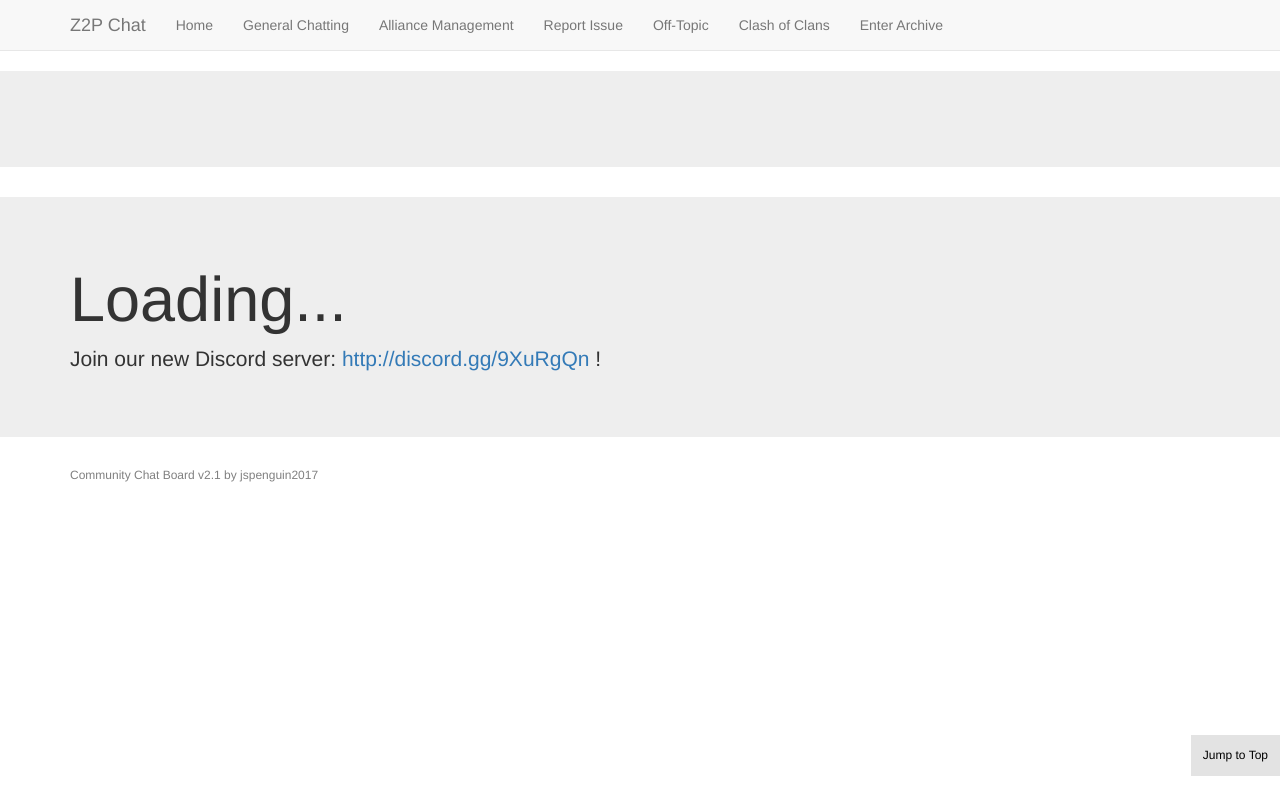
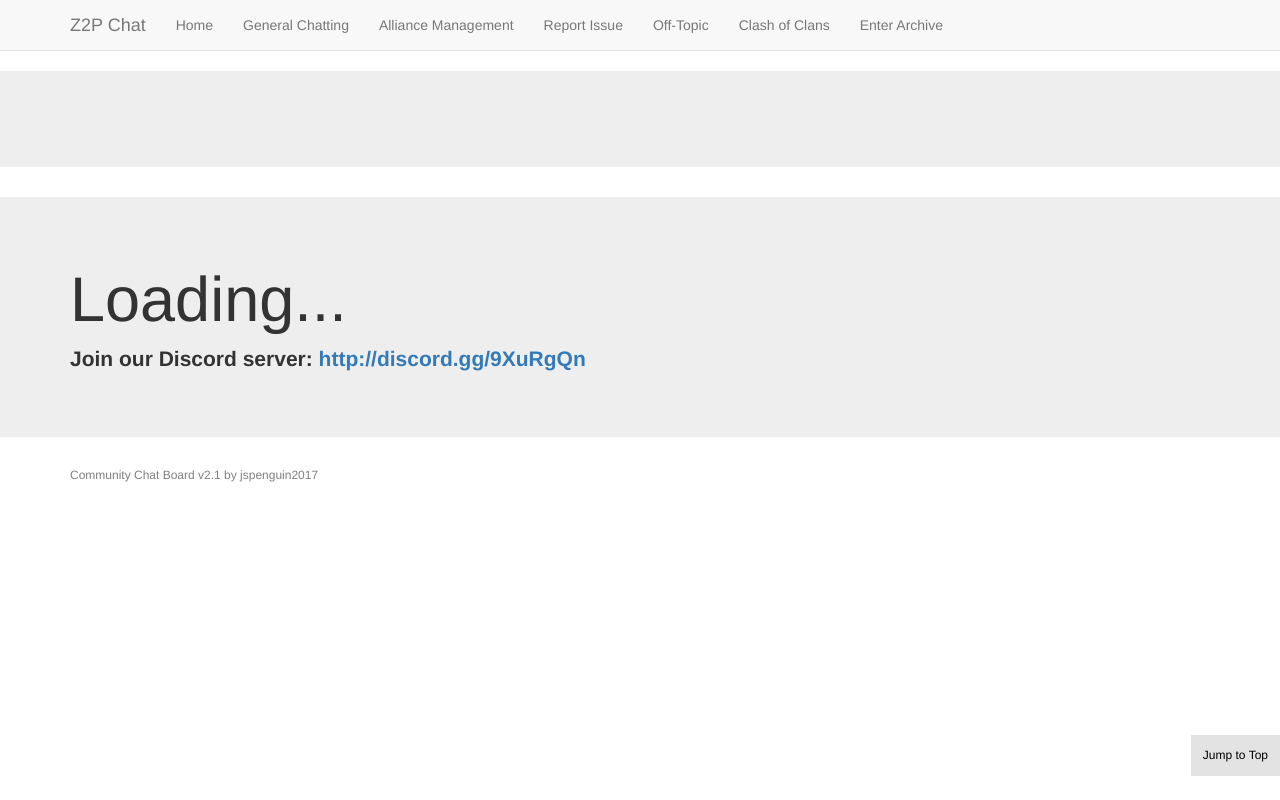
Before and after one commit to X01X012013/z2p, a plain HTML site: page ChatCore.html in a window 1280 px wide. Drawn offline with nearby package versions, Linux system fonts and the light colour scheme; a script that the page names is missing.

Commit message:
Update ChatCore.html

```diff
--- a/ChatCore.html
+++ b/ChatCore.html
@@ -52,11 +52,7 @@
     <div class="jumbotron" id="disqusContainer">
         <div class="container">
             <h1 id="title">Loading...</h1>
-            <p>
-                Join our new Discord server:
-                <a href="http://discord.gg/9XuRgQn" target="_blank">http://discord.gg/9XuRgQn</a>
-                !
-            </p>
+            <p><strong>Join our Discord server: <a href="http://discord.gg/9XuRgQn" target="_blank">http://discord.gg/9XuRgQn</a></strong></p>
             <div id="disqus_thread"></div>
         </div>
     </div>
```
